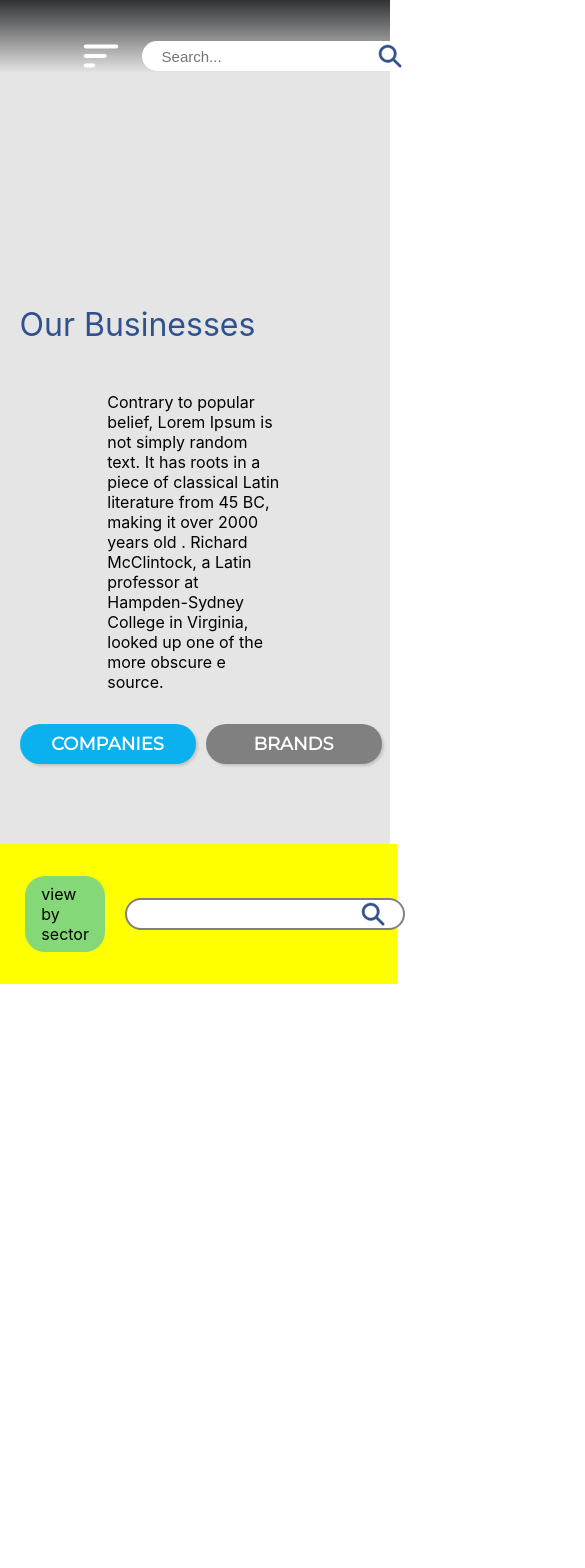
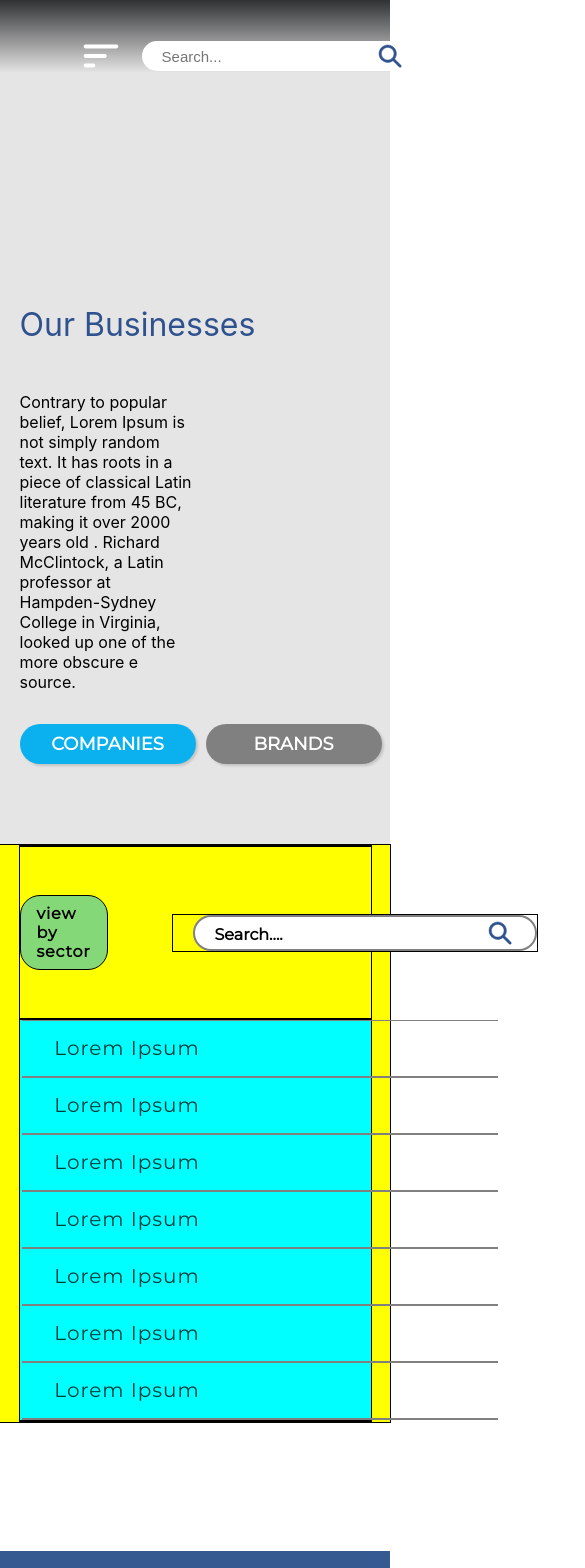
Before and after one commit to rakshit-2/sellebration, a React (Create React App) app in the folder client/: page /bussiness-brand in a window 390 px wide. Shown: the top 1568 px of the page, 585 px wide, since content can reach past the window. Before the commit the page ends 984 px from the top, so only its background shows below. Built offline with nearby package versions, Linux system fonts and the light colour scheme.

Commit message:
women leadership initial structure not responsive

```diff
--- /dev/null
+++ b/client/src/components/assets/store/businessbrandData.js
@@ -0,0 +1,22 @@
+const BusinessBrandData=[
+    {id:0,info:"Lorem Ipsum"},
+    {id:1,info:"Lorem Ipsum"},
+    {id:2,info:"Lorem Ipsum"},
+    {id:3,info:"Lorem Ipsum"},
+    {id:4,info:"Lorem Ipsum"},
+    {id:5,info:"Lorem Ipsum"},
+    {id:6,info:"Lorem Ipsum"},
+    {id:7,info:"Lorem Ipsum"},
+    {id:8,info:"Lorem Ipsum"},
+    {id:9,info:"Lorem Ipsum"},
+    {id:10,info:"Lorem Ipsum"},
+    {id:11,info:"Lorem Ipsum"},
+    {id:12,info:"Lorem Ipsum"},
+    {id:13,info:"Lorem Ipsum"},
+    {id:14,info:"Lorem Ipsum"},
+    {id:15,info:"Lorem Ipsum"},
+    {id:16,info:"Lorem Ipsum"},
+    {id:17,info:"Lorem Ipsum"},
+    {id:18,info:"Lorem Ipsum"},
+]
+export default BusinessBrandData;
--- /dev/null
+++ b/client/src/components/atom/businessbrandCard1/index.css
@@ -0,0 +1,31 @@
+.businessbrandCard1__outer{
+    width:95%;
+    height: 5rem;
+    padding: 10px;
+    display: flex;
+    flex-direction: row;
+    justify-content: center;
+    align-items: center;
+    border-bottom: 2px solid grey;
+}
+.businessbrandCard1__outer:hover{
+    background-color: #576A9F;
+}
+
+.businessbrandCard1__inner{
+    width:90%;
+    height: fit-content;
+    display: flex;
+    flex-direction: row;
+    justify-content: flex-start;
+    align-items: center;
+    font-family: 'Montserrat';
+    font-style: normal;
+    font-weight: 500;
+    font-size: 20px;
+    line-height: 35px;
+    letter-spacing: 0.05em;
+    color: rgba(0, 0, 0, 0.77);
+
+
+}
--- /dev/null
+++ b/client/src/components/atom/businessbrandCard1/index.js
@@ -0,0 +1,15 @@
+import './index.css';
+
+const businessbrandCard1=(props)=>{
+return (
+    <>
+        <div className="businessbrandCard1__outer" >
+            <div className="businessbrandCard1__inner" >
+                {props.info}
+            </div>
+        </div>
+    </>
+);
+}
+
+export default businessbrandCard1;
--- a/client/src/components/organism/businessbrand/index.css
+++ b/client/src/components/organism/businessbrand/index.css
@@ -1,3 +1,11 @@
+@import url('https://fonts.googleapis.com/css2?family=Montserrat&display=swap');
+
+
+
+
+
+
+
 .BusinessBrand__outer{
 width: 100%;
 height: fit-content;
@@ -27,7 +35,7 @@ align-items: center;
     display: flex;
     flex-direction: column;
     justify-content: flex-end;
-    align-items:center;
+    align-items:flex-start;
     padding-bottom: 5rem;
 }
 .BusinessBrand__sec1__head{
@@ -89,51 +97,108 @@ align-items: center;
 
 .BusinessBrand__sec2{
     height: fit-content;
-    padding: 2rem;
-    width: 87%;
+
+    width: 100%;
 
     display: flex;
     flex-direction: column;
     justify-content: center;
-    align-items:flex-start;
-    background-color:yellow
+    align-items:center;
+    background-color:yellow;
+    border: 1px solid black;
+    margin-bottom: 8rem;
 }
-
+.BusinessBrand__sec2__inner{
+    height: fit-content;
+    width: 90%;
+    display: flex;
+    flex-direction: column;
+    justify-content: center;
+    align-items: center;
+    border: 1px solid black;
+}
 .BusinessBrand__sec2__head{
+padding: 3rem 0 3rem 0;
 display: flex;
 flex-direction: row;
-justify-content: flex-start;
+justify-content:flex-start;
 align-items: center;
 width:100%;
 height: fit-content;
+border: 1px solid black;
 }
+
+
 
 .BusinessBrand__sec2__head__left{
     border-radius: 20px;
     padding: 0.5rem 1rem 0.5rem 1rem ;
-    width:40%;
+    width:30rem;
     height: fit-content;
     background-color: #0AB1EE80;
+    font-family: Montserrat;
+font-size: 1rem;
+font-weight: 600;
+/* line-height: 35px; */
+letter-spacing: 0.05em;
+text-align: left;
+border: 1px solid black;
+
 }
 .BusinessBrand__sec2__head__right{
 
-
+        margin-left: 4rem;
         width:fit-content;
         height:fit-content;
         padding-left: 20px;
+        border: 1px solid black;
 
 }
 .BusinessBrand__sec2__head__right__field{
-        width:16rem;
-        height:1.7rem;
+        width:20rem;
+        height:2rem;
 
         border-radius: 20px;
         padding-left: 20px;
-        font-size: 15px;
+
         border: 2px solid grey;
         outline:none;
         background: #fff url("./../../assets/image/navbar_img/navbar_searchicon_img.svg") no-repeat;
         background-position: 93%;
+        font-family: 'Montserrat';
+font-style: normal;
+font-weight: 600;
+font-size: 1rem;
+line-height: 35px;
+
+
 
 
 }
+
+.BusinessBrand__sec2__base{
+    height: fit-content;
+    width: 100%;
+    background-color: cyan;
+    border: 1px solid black;
+}
+
+.BusinessBrand__sec2__base__left{
+height: 25rem;
+width: 30rem;
+padding:4rem 2rem 5 rem 2rem;
+
+display: flex;
+flex-direction: column;
+justify-content: center;
+align-items: center;
+overflow-y: scroll;
+}
+
+/* .BusinessBrand__card{
+
+}
+
+.BusinessBrand__sec2__base__right{
+
+} */
--- a/client/src/components/organism/businessbrand/index.js
+++ b/client/src/components/organism/businessbrand/index.js
@@ -1,6 +1,12 @@
 
 import './index.css';
 import Navbar from './../NavBar/index';
+import Footer from './../../molecule/footer/index';
+import BusinessBrandData from '../../assets/store/businessbrandData';
+import BusinessbBandCard1 from '../../atom/businessbrandCard1';
+
+
+
 const BusinessBrand=(props)=>{
 return (
     <>
@@ -33,18 +39,33 @@ return (
                 </div>
             </div>
             <div className="BusinessBrand__sec2">
-                <div className="BusinessBrand__sec2__head">
-                    <div className="BusinessBrand__sec2__head__left">
-                        view by sector
+                <div className="BusinessBrand__sec2__inner">
+                    <div className="BusinessBrand__sec2__head">
+                        <div className="BusinessBrand__sec2__head__left">
+                            view by sector
+                        </div>
+                        <div className="BusinessBrand__sec2__head__right">
+                            <div className="BusinessBrand__sec2__head__right__field">
+                                Search....
+                            </div>
+                        </div>
                     </div>
-                    <div className="BusinessBrand__sec2__head__right">
-                        <div className="BusinessBrand__sec2__head__right__field">
+                    <div className="BusinessBrand__sec2__base">
+                        <div className="BusinessBrand__sec2__base__left">
+                                {BusinessBrandData.map((ele)=>{
+                                    const{id,info}=ele;
+                                    return(
+                                        <BusinessbBandCard1 id={id} info={info}/>
+                                    )
+                                })}
+                        </div>
+                        <div className="BusinessBrand__sec2__base__right">
 
                         </div>
                     </div>
                 </div>
             </div>
-
+            <Footer/>
         </div>
     </div>
     </>
--- a/client/src/components/organism/womenleader/index.css
+++ b/client/src/components/organism/womenleader/index.css
@@ -0,0 +1,21 @@
+.womenleader__outer{
+    height: 100%;
+    width: 100%;
+
+}
+
+.womenleader__inner{
+    height: fit-content;
+    width: 100%;
+    display: flex;
+    flex-direction: column;
+    justify-content: flex-start;
+    align-items: center;
+}
+.womenleader__sec1{
+    height: 100vh;
+    width: 100%;
+    display: flex;
+    flex-direction: row;
+
+}
--- a/client/src/components/organism/womenleader/index.js
+++ b/client/src/components/organism/womenleader/index.js
@@ -1,10 +1,37 @@
 
 import './index.css';
-
+import Navbar from './../NavBar/index';
+import img from '../../assets/image/womenleadership_img/women_leadership_img.svg';
 const WomenLeadership=(props)=>{
 return (
     <>
-    WomenLeadership
+    <div className="womenleader__outer">
+        <div className="womenleader__inner">
+            <Navbar  navDisplay={props.navDisplay} openNav={props.openNav}  closeNav={props.closeNav}/>
+            <div className="womenleader__sec1">
+            <div className="home__inner__section2__display">
+                        {/* <Carousel
+                        responsive={responsive}
+                        draggable
+                        autoPlay
+                        autoPlaySpeed={2000}
+                        pauseOnHover
+                        infinite
+                        showDots={true}
+                        removeArrowOnDeviceType={["tablet", "mobile","desktop"]}>
+                            {HomeDisplayData[clickedPanel].map((ele) => {
+                                const {id,heading,info}=ele;
+                                return(
+                                    <HomeCard1 id={id} heading={heading} info={info}/>
+                                )
+                            })}
+                        </Carousel> */}
+                        </div>
+            </div>
+        </div>
+    </div>
+
+    <img src={img}/>
     </>
 );
 }
```
Also changed, not shown: client/src/components/assets/image/womenleadership_img/women_leadership_img.svg (added).
